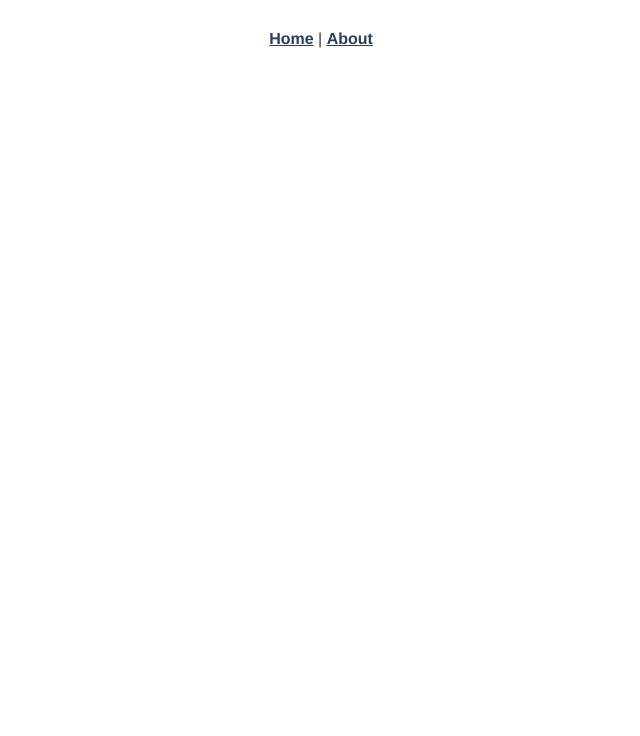
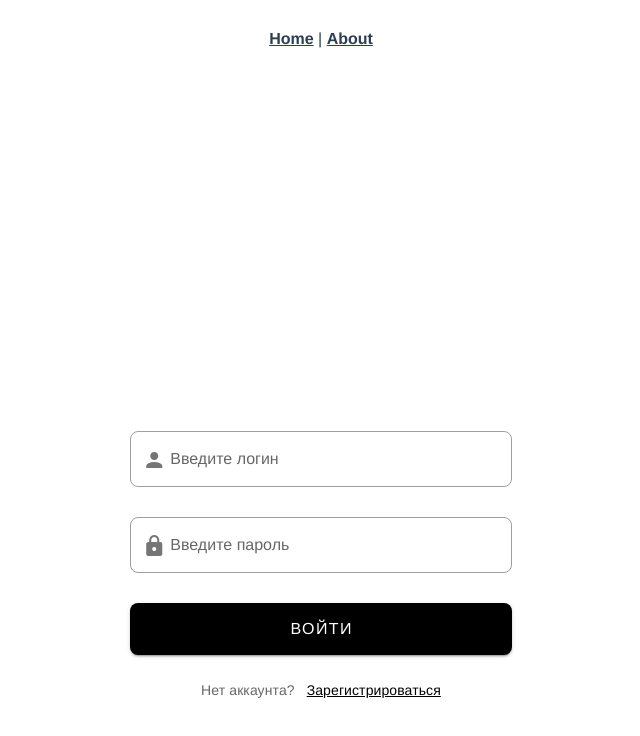
Before and after one commit to TesterReality/Simplegram, a Vue app in the folder src/frontend/: page /login in a window 1280 px wide. Shown: the top 736 px of the page, without its empty margins (319-959 px from the left). Built offline with nearby package versions, Linux system fonts and the light colour scheme.

Commit message:
Добавлены формы
Добавлена форма авторизации (Login.vue) и форма регистрации (Registration.vue) с использованием Vuetify

```diff
--- a/src/frontend/src/router/index.js
+++ b/src/frontend/src/router/index.js
@@ -1,14 +1,20 @@
 import Vue from 'vue'
 import VueRouter from 'vue-router'
-import Home from '../views/Home.vue'
+import Login from '../views/Login.vue'
+import Registration from '../views/Registration.vue'
 
 Vue.use(VueRouter)
 
 const routes = [
   {
-    path: '/',
-    name: 'Home',
-    component: Home
+    path: '/login',
+    name: 'Login',
+    component: Login
+  },
+  {
+    path: '/registration',
+    name: 'Registration',
+    component: Registration
   },
   {
     path: '/about',
--- a/src/frontend/src/views/Home.vue
+++ /dev/null
@@ -1,18 +0,0 @@
-<template>
-  <div class="home">
-    <img alt="Vue logo" src="../assets/logo.png">
-    <HelloWorld msg="Welcome to Your Vue.js App"/>
-  </div>
-</template>
-
-<script>
-// @ is an alias to /src
-import HelloWorld from '@/components/HelloWorld.vue'
-
-export default {
-  name: 'Home',
-  components: {
-    HelloWorld
-  }
-}
-</script>
--- /dev/null
+++ b/src/frontend/src/views/Login.vue
@@ -0,0 +1,38 @@
+<template>
+  <v-app>
+    <v-main>
+      <v-container class="fill-height" fluid>
+        <v-row align="center" justify="center" dense>
+          <v-col cols="12" sm="8" md="4" lg="4">
+            <v-card elevation="0">
+              <a href="https://github.com/TesterReality/Simplegram" name="Simplegram" title="Simplegram" target="_blank">
+                <v-img src="@/assets/simplegram.png" alt="Simplegram Logo" contain height="200"></v-img>
+              </a>
+              <v-card-text>
+                <v-form>
+                  <v-text-field label="Введите логин" name="login" prepend-inner-icon="mdi-account" type="login" class="rounded-lg" outlined></v-text-field>
+                  <v-text-field label="Введите пароль" name="password" prepend-inner-icon="mdi-lock" type="password" class="rounded-lg" outlined></v-text-field>
+                  <v-btn class="rounded-lg" color="#000000" x-large block dark>Войти</v-btn>
+                  <v-card-actions class="text--secondary" align="center">
+                    <!-- <router-link :to="{ name: 'SignUp' }">Sign Up</router-link> -->
+                    <v-card-text>
+                    Нет аккаунта? <a href="/registration" class="pl-2" style="color: #000000">Зарегистрироваться</a>
+                    </v-card-text>
+                  </v-card-actions>
+                </v-form>
+              </v-card-text>
+            </v-card>
+          </v-col>
+        </v-row>
+      </v-container>
+    </v-main>
+  </v-app>
+</template>
+
+<script>
+
+</script>
+
+<style lang="css" scoped>
+
+</style>
--- /dev/null
+++ b/src/frontend/src/views/Registration.vue
@@ -0,0 +1,120 @@
+<template>
+    <v-app>
+        <v-main>
+            <v-container class="fill-height" fluid>
+                <v-row align="center" justify="center" dense>
+                    <v-col cols="12" sm="8" md="4" lg="4">
+                        <v-card elevation="0">
+                            <a href="https://edu-fedorae.netlify.app" name="Fedorae Education" title="Fedorae Education"
+                               target="_blank">
+                                <v-img src="@/assets/simplegram.png" alt="Fedorae Education Log" contain
+                                       height="200"></v-img>
+                            </a>
+                        </v-card>
+                        <v-card class="mx-auto" max-width="500">
+                            <v-card-title class="title font-weight-regular justify-space-between">
+                                <span>Регистрация</span>
+                            </v-card-title>
+                            <v-window>
+                                <v-window-item>
+                                    <v-card-text>
+                                        <v-form>
+                                            <v-text-field label="Введите Ваш логин" name="login" prepend-inner-icon="mdi-account"
+                                                          v-model="loginText"
+                                                          type="text" class="rounded-lg" outlined @change="loginChange"></v-text-field>
+                                            <v-text-field label="Введите Ваше Имя" name="name" prepend-inner-icon="mdi-rename-box"
+                                                          type="text" class="rounded-lg" outlined></v-text-field>
+                                            <v-text-field label="Введите Ваш пароль" name="password" prepend-inner-icon="mdi-lock"
+                                                          type="password" class="rounded-lg" outlined></v-text-field>
+                                            <v-text-field label="Повторите пароль" name="password"
+                                                          prepend-inner-icon="mdi-lock-outline" type="password" class="rounded-lg"
+                                                          outlined></v-text-field>
+                                            <v-card-text class="text-left">
+                                    <span class="caption grey--text text--darken-1">
+                                        Загрузите изображение профиля
+                                    </span>
+                                            </v-card-text>
+                                            <v-flex>
+                                                <v-card-actions>
+                                                    <v-card-text class="text-left">
+                                                        <v-btn raised class="primary" @click="onClickFile">Выберите файл</v-btn>
+                                                        <input
+                                                                type="file"
+                                                                style="display: none"
+                                                                ref="fileInput"
+                                                                accept="image/*"
+                                                                @change="onFilePick"
+                                                        >
+                                                    </v-card-text>
+                                                    <v-card-text class="text-right">
+
+                                                        <v-avatar size="60">
+                                                            <img :src="imageURL">
+
+                                                        </v-avatar>
+                                                    </v-card-text>
+                                                </v-card-actions>
+                                            </v-flex>
+                                            <v-btn class="rounded-lg" color="#000000" x-large block dark>Зарегистрироваться</v-btn>
+                                            <v-card-actions class="text--secondary">
+                                                <v-spacer></v-spacer>
+                                                <!-- <router-link :to="{ name: 'SignUp' }">Sign Up</router-link> -->
+                                                <v-card-text>
+                                                    Уже зарегистрированы? <a href="/login" class="pl-2" style="color: #000000">Войти</a>
+                                                </v-card-text>
+                                            </v-card-actions>
+                                        </v-form>
+                                    </v-card-text>
+                                </v-window-item>
+                            </v-window>
+                        </v-card>
+                    </v-col>
+                </v-row>
+            </v-container>
+        </v-main>
+    </v-app>
+
+</template>
+
+<script>
+    export default {
+        data() {
+            return {
+                imageURL: '',
+                image: null,
+                loginText: '',
+                isUserLoadImage: false
+            }
+        },
+        methods: {
+            onClickFile() {
+                this.$refs.fileInput.click();
+            },
+            onFilePick(event) {
+                const file = event.target.files;
+                let filename = file[0].name;
+                if (filename.lastIndexOf('.') <= 0) {
+                    return alert('Пожалуйста, добавьте корректный файл.')
+                }
+                const fileReader = new FileReader();
+                fileReader.addEventListener('load', () => {
+                    this.imageURL = fileReader.result;
+                });
+                fileReader.readAsDataURL(file[0]);
+                this.image = file[0];
+                this.isUserLoadImage = true;
+            },
+            loginChange(event) {
+                console.log(event);
+
+                if(this.isUserLoadImage == false)
+                {
+                    this.imageURL='https://api.multiavatar.com/'+event+'.png';
+                }
+            },
+        }
+    }
+</script>
+
+<style lang="css" scoped>
+</style>
```
Also changed, not shown: src/frontend/src/assets/simpleLogo.png (added), src/frontend/src/assets/simplegram.png (added).
